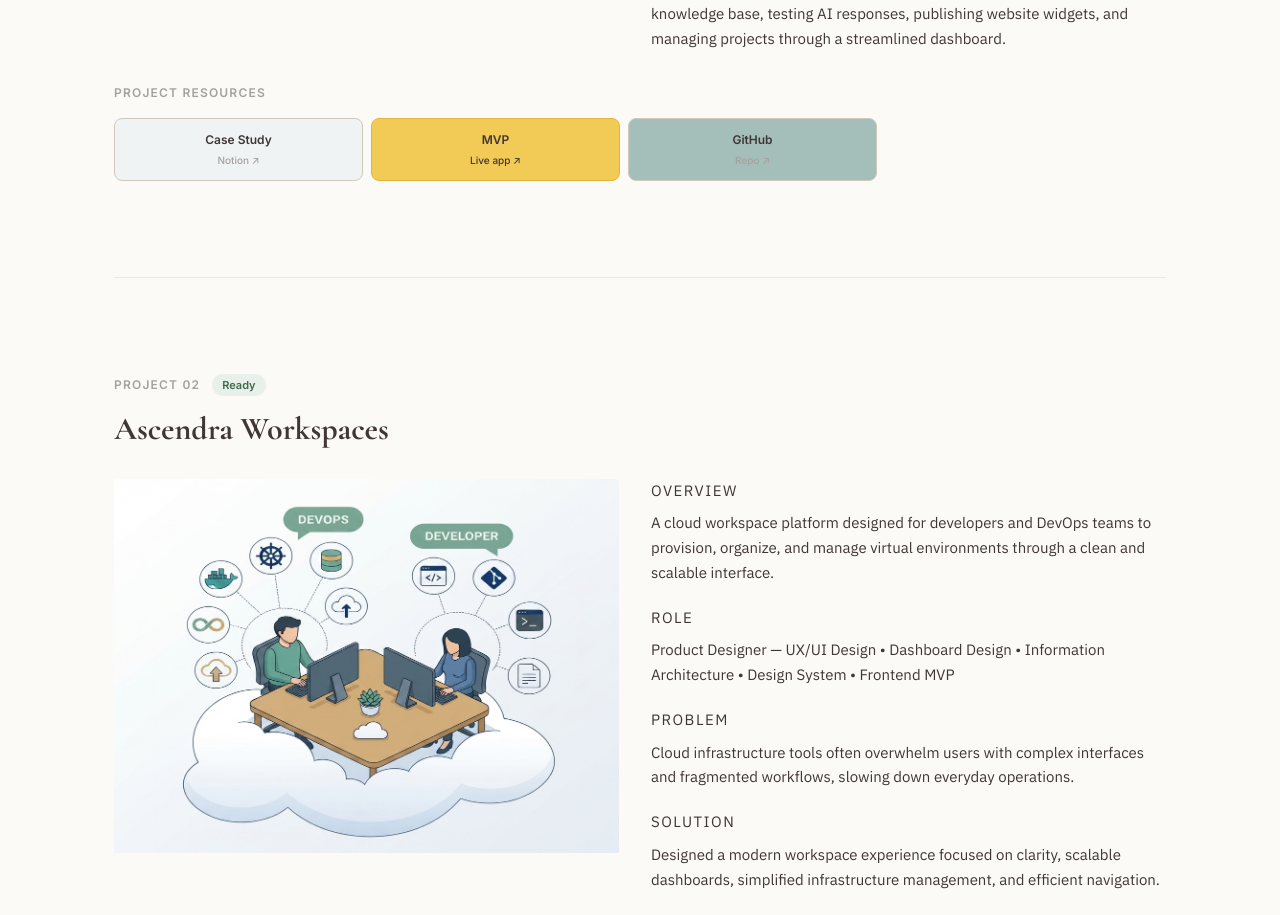
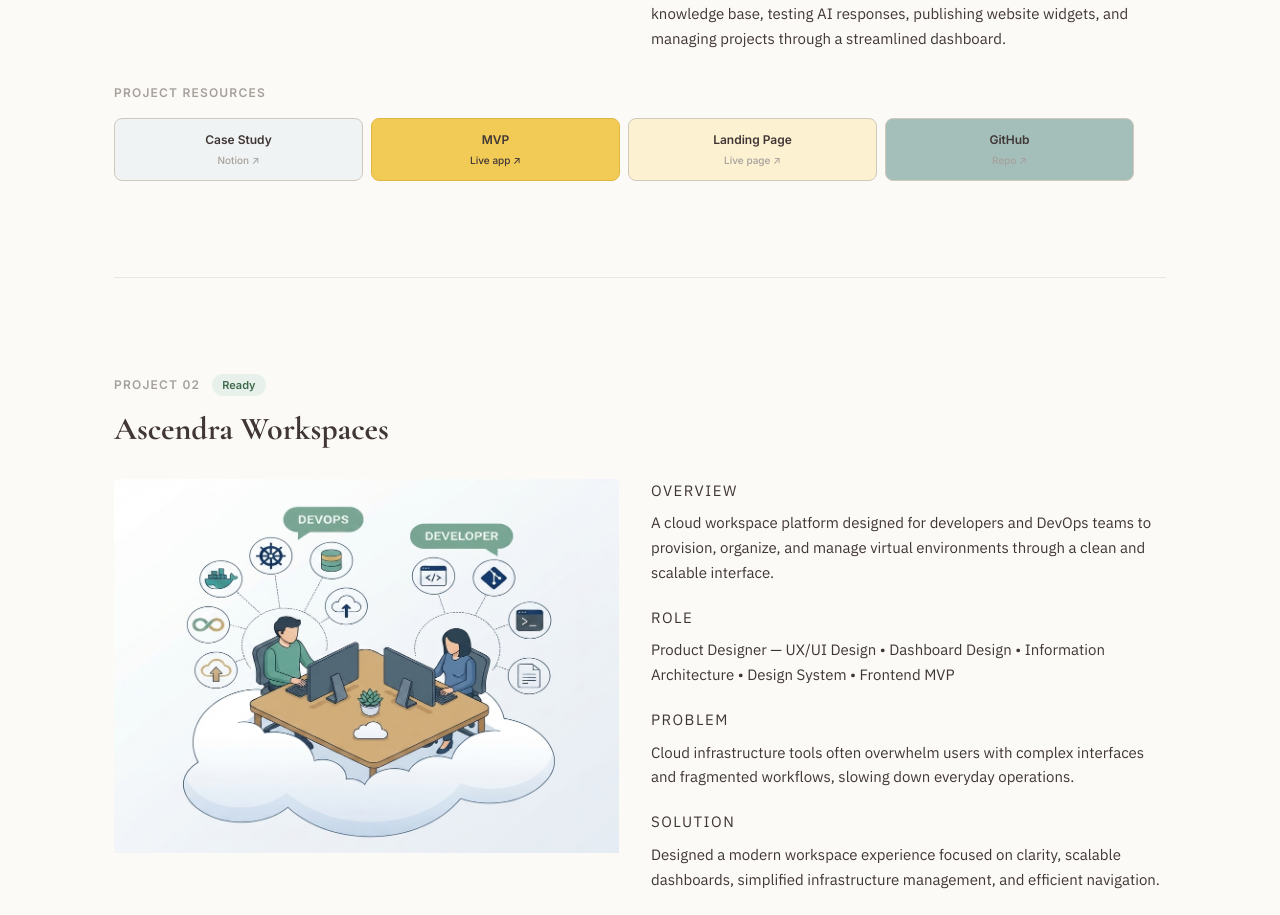
Before and after one commit to verunch/portfolio-website, a React (Vite) app: page /portfolio in a window 1280 px wide. Shown: the part 1726-2641 px from the top of the page. Built offline with nearby package versions, Linux system fonts and the light colour scheme.

Commit message:
hover and active fixing

```diff
--- a/src/components/project/ProjectResources.module.css
+++ b/src/components/project/ProjectResources.module.css
@@ -31,6 +31,30 @@
   width: 100%;
 }
 
+/* Non-accent tiles: background comes from the --tile-bg custom properties
+   set inline per resource (see ProjectResources.tsx) so hover/active can be
+   derived from each tile's own color instead of one fixed hover color. */
+.tile {
+  background-color: var(--tile-bg);
+}
+
+.tile:hover {
+  background-color: var(--tile-bg-hover);
+  cursor: pointer;
+}
+
+.tile:active {
+  background-color: var(--tile-bg-active);
+  border-color: var(--tile-bg-active);
+}
+
+.tile:hover .tileLabel,
+.tile:hover .tilePlatform,
+.tile:active .tileLabel,
+.tile:active .tilePlatform {
+  color: #2c1a0c;
+}
+
 .tile:focus-visible {
   outline: none;
   box-shadow: 0 0 0 3px var(--focus-ring);
@@ -56,9 +80,26 @@
   border-color: var(--color-accent-hover);
 }
 
+.tileAccent:hover {
+  background: var(--color-accent-hover);
+  cursor: pointer;
+}
+
+.tileAccent:active {
+  background: var(--color-accent-active);
+  border-color: var(--color-accent-active);
+}
+
 .tileAccent .tileLabel,
 .tileAccent .tilePlatform {
   color: var(--color-text-primary);
+}
+
+.tileAccent:hover .tileLabel,
+.tileAccent:hover .tilePlatform,
+.tileAccent:active .tileLabel,
+.tileAccent:active .tilePlatform {
+  color: #2c1a0c;
 }
 
 .tileLabel {
--- a/src/components/project/ProjectResources.tsx
+++ b/src/components/project/ProjectResources.tsx
@@ -1,5 +1,7 @@
+import type { CSSProperties } from 'react';
 import type { Project, ProjectResourceLink } from '../../data/projects';
 import SectionLabel from '../ui/SectionLabel';
+import { adjustTileColor } from '../../lib/color';
 import styles from './ProjectResources.module.css';
 
 const RESOURCE_META: Array<{ key: keyof Project['resources']; label: string; platform: string; background: string }> = [
@@ -7,6 +9,7 @@ const RESOURCE_META: Array<{ key: keyof Project['resources']; label: string; pla
   { key: 'uxResearch', label: 'UX Research', platform: 'Miro', background: '#FCF1D0' },
   { key: 'uiMockups', label: 'UI Mockups', platform: 'Figma', background: '#F2DAC4' },
   { key: 'mvp', label: 'MVP', platform: 'Live app', background: '#F2CB57' },
+  { key: 'landingPage', label: 'Landing Page', platform: 'Live page', background: '#FCF1D0' },
   { key: 'github', label: 'GitHub', platform: 'Repo', background: '#A4BFBA' },
 ];
 
@@ -28,12 +31,24 @@ export default function ProjectResources({ resources, projectTitle }: ProjectRes
           const resource = resources[key] as ProjectResourceLink;
           const isAccent = resource.accent;
 
+          // Hover/active are derived from each tile's own background — more
+          // saturated (10%/20%) and darker (10% each) — rather than one fixed
+          // hover color for every resource type. Accent tiles skip this and
+          // use the accent-hover/accent-active tokens instead (see CSS).
+          const tileStyle = isAccent
+            ? undefined
+            : ({
+                '--tile-bg': background,
+                '--tile-bg-hover': adjustTileColor(background, 10, 10),
+                '--tile-bg-active': adjustTileColor(background, 20, 10),
+              } as CSSProperties);
+
           return (
             <a
               key={key}
               href={resource.href}
               className={`${styles.tile} ${isAccent ? styles.tileAccent : ''}`}
-              style={isAccent ? undefined : { background }}
+              style={tileStyle}
               target="_blank"
               rel="noopener noreferrer"
               aria-label={`${label} — ${projectTitle}`}
--- a/src/data/projects.ts
+++ b/src/data/projects.ts
@@ -23,7 +23,6 @@ export type ProjectResources = {
   uxResearch?: ProjectResourceLink;
   uiMockups?: ProjectResourceLink;
   mvp?: ProjectResourceLink;
-  // Home Projects Table only — never rendered on Portfolio case study pages.
   landingPage?: ProjectResourceLink;
   github?: ProjectResourceLink;
 };
--- /dev/null
+++ b/src/lib/color.ts
@@ -0,0 +1,73 @@
+// Hex -> HSL -> Hex round trip used to derive hover/active tile colors by
+// boosting saturation relative to a resource's own base color, rather than
+// hardcoding a hover/active hex per resource.
+function hexToRgb(hex: string): [number, number, number] {
+  const parsed = hex.replace('#', '');
+  const value = parseInt(parsed, 16);
+  return [(value >> 16) & 255, (value >> 8) & 255, value & 255];
+}
+
+function rgbToHex(r: number, g: number, b: number): string {
+  const toHex = (channel: number) =>
+    Math.round(Math.min(255, Math.max(0, channel))).toString(16).padStart(2, '0');
+  return `#${toHex(r)}${toHex(g)}${toHex(b)}`;
+}
+
+function rgbToHsl(r: number, g: number, b: number): [number, number, number] {
+  const rNorm = r / 255;
+  const gNorm = g / 255;
+  const bNorm = b / 255;
+  const max = Math.max(rNorm, gNorm, bNorm);
+  const min = Math.min(rNorm, gNorm, bNorm);
+  const l = (max + min) / 2;
+  const d = max - min;
+
+  if (d === 0) return [0, 0, l];
+
+  const s = d / (1 - Math.abs(2 * l - 1));
+  let h: number;
+  switch (max) {
+    case rNorm:
+      h = ((gNorm - bNorm) / d) % 6;
+      break;
+    case gNorm:
+      h = (bNorm - rNorm) / d + 2;
+      break;
+    default:
+      h = (rNorm - gNorm) / d + 4;
+  }
+  h *= 60;
+  if (h < 0) h += 360;
+
+  return [h, s, l];
+}
+
+function hslToRgb(h: number, s: number, l: number): [number, number, number] {
+  const c = (1 - Math.abs(2 * l - 1)) * s;
+  const x = c * (1 - Math.abs(((h / 60) % 2) - 1));
+  const m = l - c / 2;
+
+  let [r, g, b] = [0, 0, 0];
+  if (h < 60) [r, g, b] = [c, x, 0];
+  else if (h < 120) [r, g, b] = [x, c, 0];
+  else if (h < 180) [r, g, b] = [0, c, x];
+  else if (h < 240) [r, g, b] = [0, x, c];
+  else if (h < 300) [r, g, b] = [x, 0, c];
+  else [r, g, b] = [c, 0, x];
+
+  return [(r + m) * 255, (g + m) * 255, (b + m) * 255];
+}
+
+// `saturationPercent`/`darkenPercent` are added/subtracted directly as
+// percentage points on the S/L channels, not multiplied — a relative boost
+// barely moves near-desaturated colors (e.g. a pale gray-cyan tile stays
+// visually identical at every state since 10%/20% of a saturation already
+// close to 0 rounds back to itself).
+export function adjustTileColor(hex: string, saturationPercent: number, darkenPercent = 0): string {
+  const [r, g, b] = hexToRgb(hex);
+  const [h, s, l] = rgbToHsl(r, g, b);
+  const boostedS = Math.min(1, Math.max(0, s + saturationPercent / 100));
+  const darkenedL = Math.min(1, Math.max(0, l - darkenPercent / 100));
+  const [nr, ng, nb] = hslToRgb(h, boostedS, darkenedL);
+  return rgbToHex(nr, ng, nb);
+}
```
